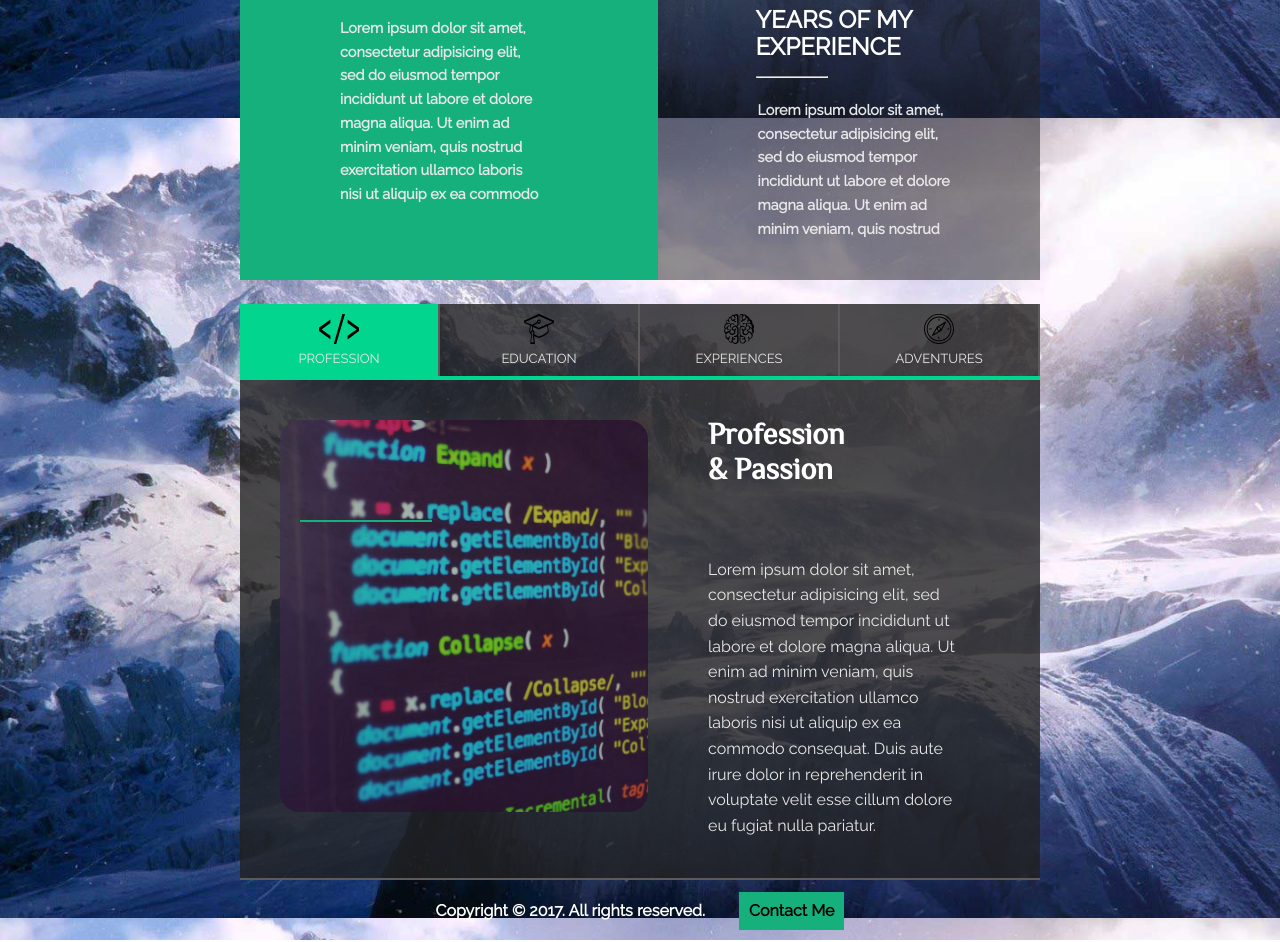
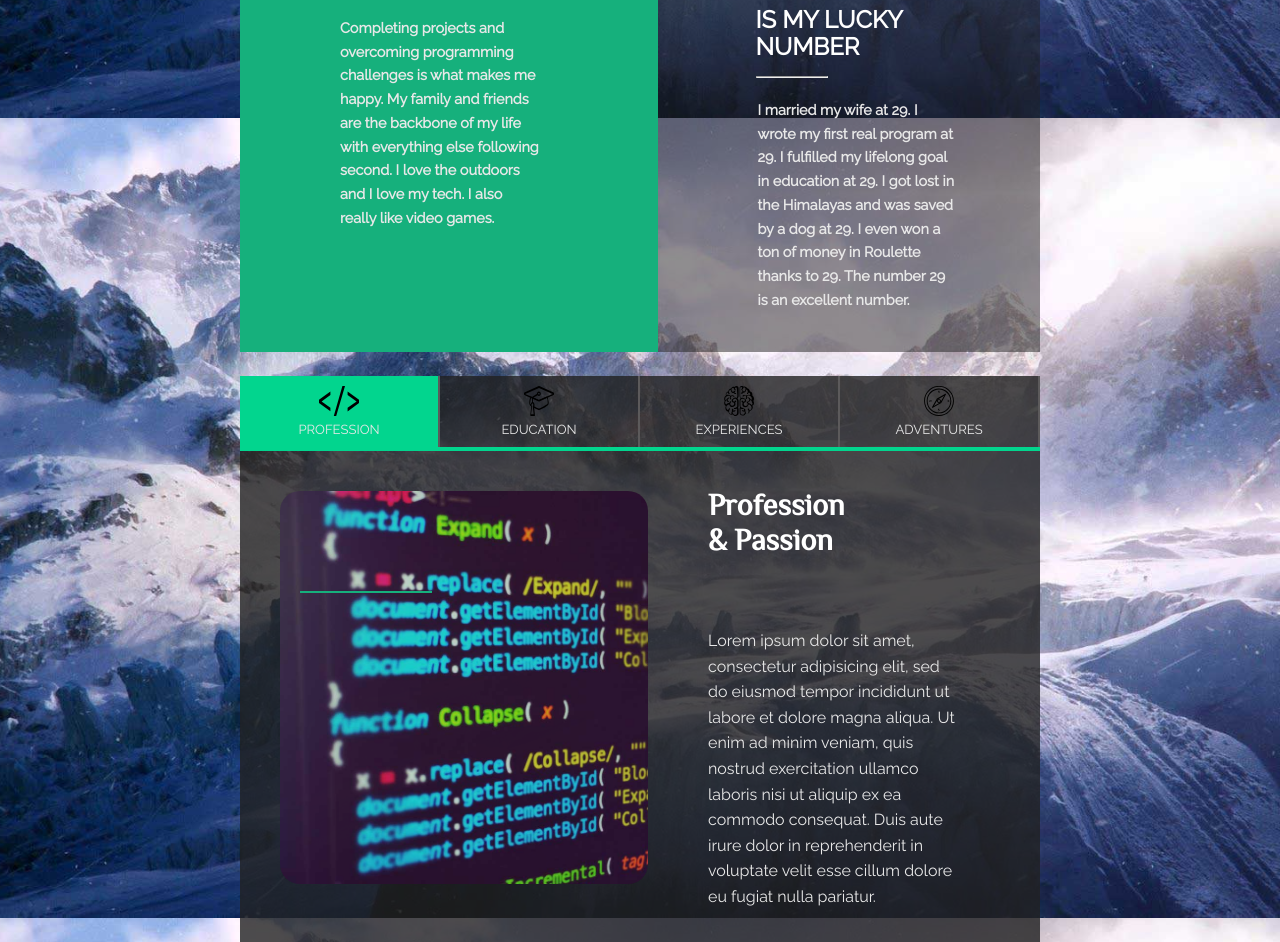
Before and after one commit to HamedPour/Basics-done-wrong, a website: page app/index.html in a window 1280 px wide. Shown: the part 682-1624 px from the top of the page. Drawn offline with Linux system fonts and the light colour scheme.

Commit message:
Added first set of personal text to page

```diff
--- a/app/assets/styles/modules/_carousel.css
+++ b/app/assets/styles/modules/_carousel.css
@@ -12,7 +12,7 @@
 
 @keyframes fade {
   from {opacity: .1}
-  to {opacity: .8}
+  to {opacity: 1}
 }
 
 /* Caption text */
--- a/app/assets/styles/modules/_headline.css
+++ b/app/assets/styles/modules/_headline.css
@@ -22,6 +22,7 @@
       font-size: 5rem;
       font-weight: 200;
       text-shadow: 2px 2px #333;
+      margin-left: 15px;
     }
   }
 }
--- a/app/index.html
+++ b/app/index.html
@@ -62,16 +62,20 @@
         <div class="row__medium-6 general-content background--green">
           <div>
             <h3 class="headline headline--extra-margin-top ">EVERYTHING ABOUT ME <hr></h3>
-
-            <p>Lorem ipsum dolor sit amet, consectetur adipisicing elit, sed do eiusmod tempor incididunt ut labore et dolore magna aliqua. Ut enim ad minim veniam, quis nostrud exercitation ullamco laboris nisi ut aliquip ex ea commodo
+            <p>Completing projects and overcoming programming challenges is what makes me happy.
+              My family and friends are the backbone of my life with everything else following second.
+              I love the outdoors and I love my tech. I also really like video games.
             </p>
           </div>
         </div>
         <div class="row__medium-6 general-content background--misty">
           <div>
-            <h2 class="headline headline__numbers">13</h2>
-            <h3 class="headline">YEARS OF MY EXPERIENCE <hr></h3>
-            <p>Lorem ipsum dolor sit amet, consectetur adipisicing elit, sed do eiusmod tempor incididunt ut labore et dolore magna aliqua. Ut enim ad minim veniam, quis nostrud
+            <h2 class="headline headline__numbers">29</h2>
+            <h3 class="headline">IS MY LUCKY NUMBER <hr></h3>
+            <p>I married my wife at 29. I wrote my first real program at 29.
+              I fulfilled my lifelong goal in education at 29. I got lost in the
+              Himalayas and was saved by a dog at 29. I even won a ton of money
+              in Roulette thanks to 29. The number 29 is an excellent number.
             </p>
           </div>
         </div>
```
Also changed, not shown: app/build/styles/master.css.
